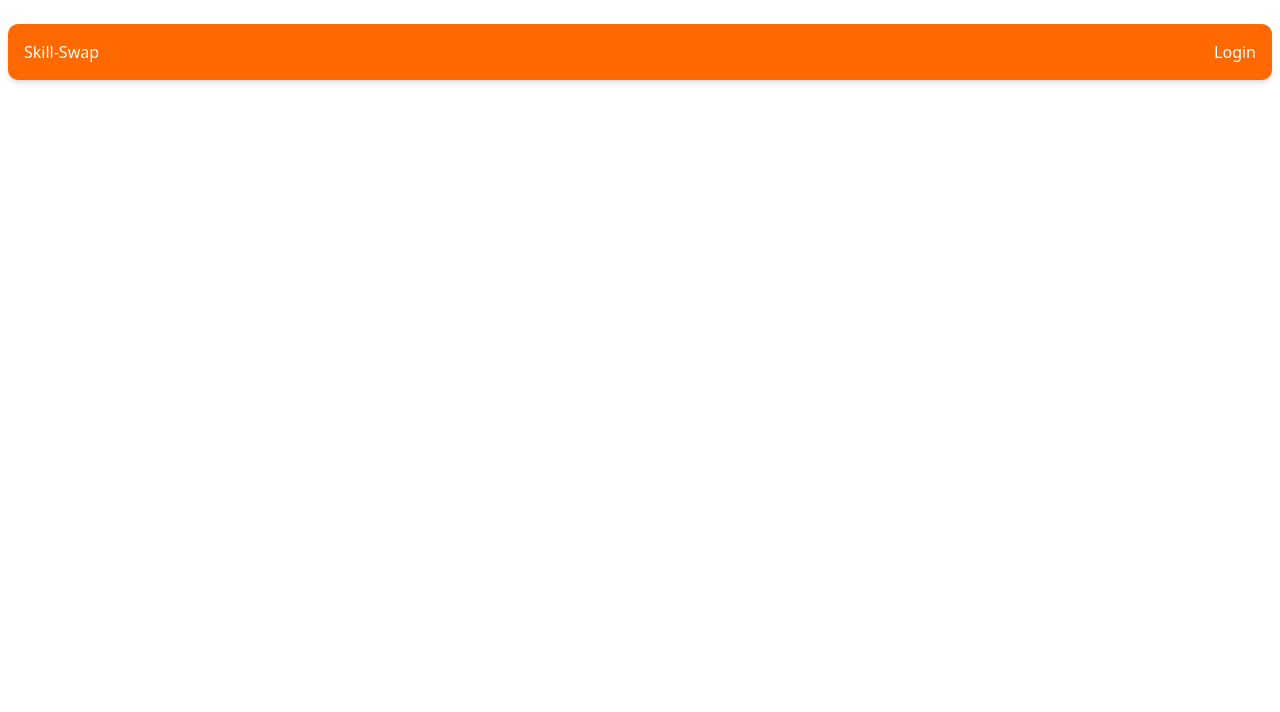
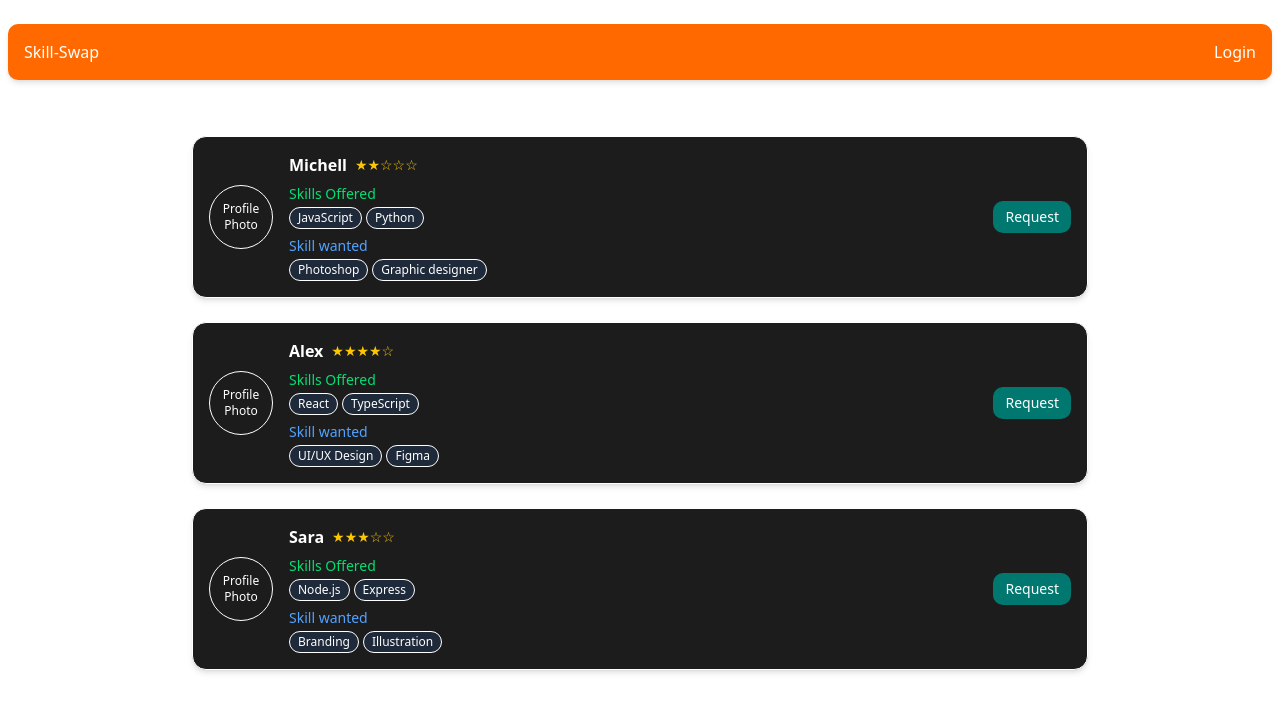
Before and after one commit to saatvik-10/skill-swap, a Next.js app in the folder frontend/: page / in a window 1280 px wide. Shown: the top 712 px of the page. Built offline with nearby package versions, Linux system fonts and the light colour scheme.

Commit message:
added skill cards

```diff
--- a/frontend/src/app/page.tsx
+++ b/frontend/src/app/page.tsx
@@ -1,9 +1,23 @@
+import SkillCard from '@/components/cards/CardComponent';
 import Navbar from '@/components/Navbar';
+import { skillCardsData } from '@/constants/skillCardData';
 
 export default function Home() {
   return (
-    <div>
+    <div className="min-h-screen text-white">
       <Navbar />
+      <div className="flex flex-col items-center justify-center gap-6 py-8">
+        {skillCardsData.map((card, index) => (
+          <SkillCard
+            key={index}
+            name={card.name}
+            skillsOffered={card.skillsOffered}
+            skillsWanted={card.skillsWanted}
+            rating={card.rating}
+            profilePhotoUrl={card.profilePhotoUrl}
+          />
+        ))}
+      </div>
     </div>
   );
 }
--- /dev/null
+++ b/frontend/src/components/cards/CardComponent.tsx
@@ -0,0 +1,101 @@
+import Image from 'next/image';
+import React from 'react';
+
+interface SkillCardProps {
+  name: string;
+  skillsOffered: string[];
+  skillsWanted: string[];
+  rating: number;
+  profilePhotoUrl?: string;
+}
+
+const SkillCard: React.FC<SkillCardProps> = ({
+  name,
+  skillsOffered,
+  skillsWanted,
+  rating,
+  profilePhotoUrl,
+}) => {
+  const getStars = (rating: number) => {
+    const fullStars = Math.floor(rating);
+    const emptyStars = 5 - fullStars;
+    return (
+      <>
+        {Array(fullStars).fill('★').map((star, i) => (
+          <span key={`full-${i}`} className="text-yellow-400 text-sm">{star}</span>
+        ))}
+        {Array(emptyStars).fill('☆').map((star, i) => (
+          <span key={`empty-${i}`} className="text-yellow-400 text-sm">{star}</span>
+        ))}
+      </>
+    );
+  };
+
+  return (
+    <div className="w-full max-w-4xl bg-[#1c1c1c] text-white rounded-xl p-4 border border-white shadow-md flex items-center justify-between">
+      <div className="flex items-center space-x-4">
+        {/* Profile Photo */}
+        <div className="w-16 h-16 rounded-full border border-white flex items-center justify-center overflow-hidden">
+          {profilePhotoUrl ? (
+            <Image
+              src={profilePhotoUrl}
+              alt="Profile"
+              width={64}
+              height={64}
+              className="object-cover w-full h-full"
+            />
+          ) : (
+            <span className="text-xs text-white text-center px-1">Profile Photo</span>
+          )}
+        </div>
+
+        {/* User Info */}
+        <div className="flex flex-col space-y-1">
+          <div className="flex items-center space-x-2">
+            <span className="text-base font-semibold">{name}</span>
+            <div className="flex">{getStars(rating)}</div>
+          </div>
+
+          {/* Skills Offered */}
+          <div>
+            <span className="text-green-400 text-sm">Skills Offered</span>
+            <div className="flex flex-wrap gap-1 mt-0.5">
+              {skillsOffered.map((skill, index) => (
+                <span
+                  key={index}
+                  className="bg-gray-800 border border-white px-2 py-0.5 rounded-full text-xs"
+                >
+                  {skill}
+                </span>
+              ))}
+            </div>
+          </div>
+
+          {/* Skills Wanted */}
+          <div>
+            <span className="text-blue-400 text-sm">Skill wanted</span>
+            <div className="flex flex-wrap gap-1 mt-0.5">
+              {skillsWanted.map((skill, index) => (
+                <span
+                  key={index}
+                  className="bg-gray-800 border border-white px-2 py-0.5 rounded-full text-xs"
+                >
+                  {skill}
+                </span>
+              ))}
+            </div>
+          </div>
+        </div>
+      </div>
+
+      {/* Request Button */}
+      <div className="ml-4">
+        <button className="bg-teal-700 hover:bg-teal-600 text-white text-sm px-3 py-1.5 rounded-lg">
+          Request
+        </button>
+      </div>
+    </div>
+  );
+};
+
+export default SkillCard;
--- /dev/null
+++ b/frontend/src/constants/skillCardData.ts
@@ -0,0 +1,30 @@
+// src/constants/skillCardsData.ts
+
+export interface SkillCardData {
+  name: string;
+  skillsOffered: string[];
+  skillsWanted: string[];
+  rating: number;
+  profilePhotoUrl?: string;
+}
+
+export const skillCardsData: SkillCardData[] = [
+  {
+    name: 'Michell',
+    skillsOffered: ['JavaScript', 'Python'],
+    skillsWanted: ['Photoshop', 'Graphic designer'],
+    rating: 2.5,
+  },
+  {
+    name: 'Alex',
+    skillsOffered: ['React', 'TypeScript'],
+    skillsWanted: ['UI/UX Design', 'Figma'],
+    rating: 4,
+  },
+  {
+    name: 'Sara',
+    skillsOffered: ['Node.js', 'Express'],
+    skillsWanted: ['Branding', 'Illustration'],
+    rating: 3.5,
+  },
+];
```
